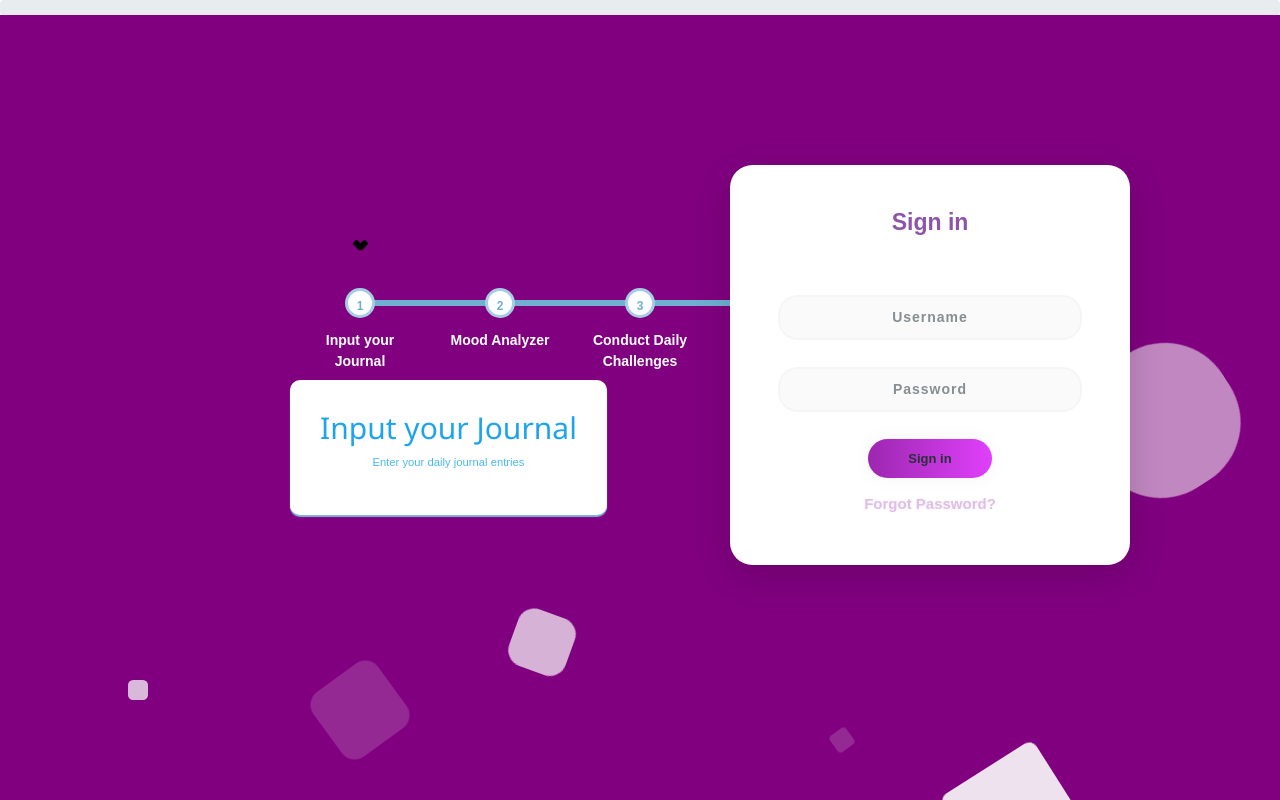
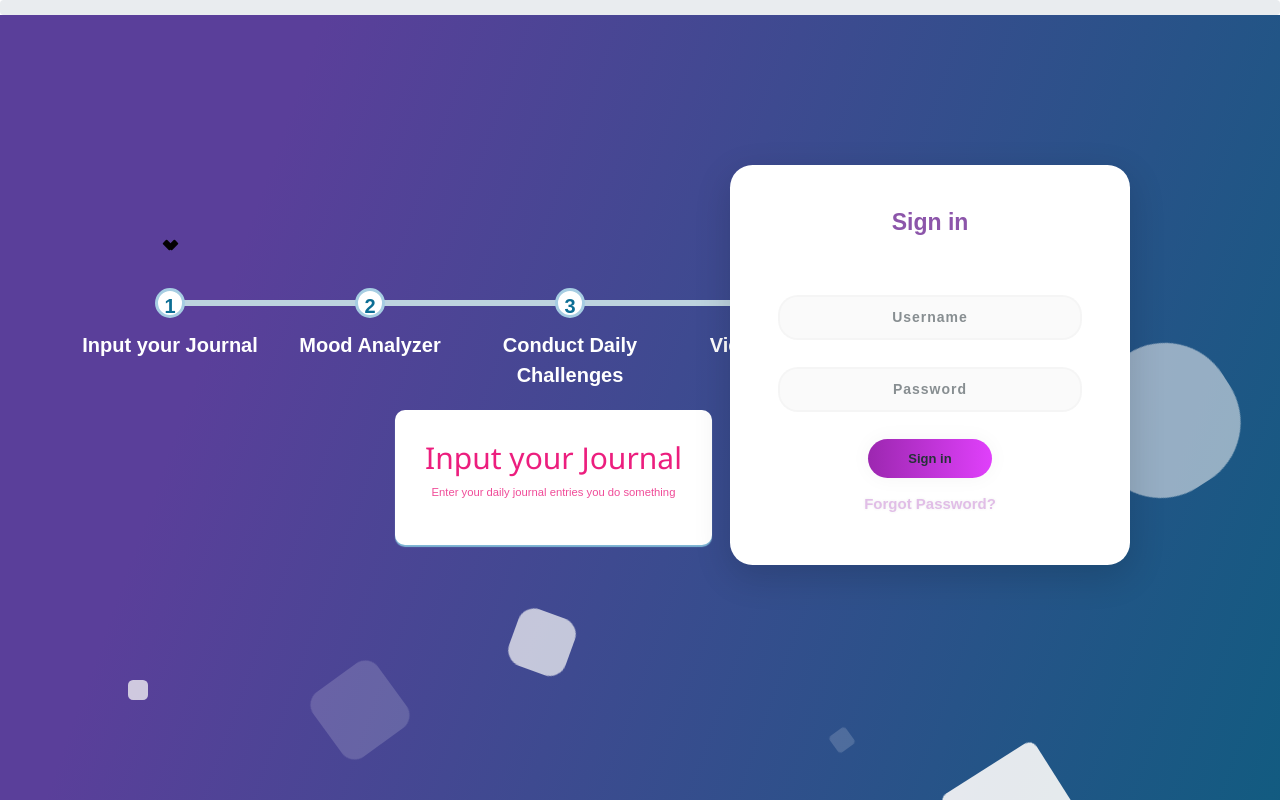
Before and after one commit to shivangna/U-Because-You-Matter, a React (Create React App) app in the folder client/: page /login in a window 1280 px wide. Built offline with nearby package versions, Linux system fonts and the light colour scheme; what react-fusioncharts would draw is missing.

Commit message:
commit login scale positioning

```diff
--- a/client/src/App/App.css
+++ b/client/src/App/App.css
@@ -37,7 +37,7 @@ body {
 }
 
 .circles {
-  background-color: purple;
+  background-image: linear-gradient( 109.6deg,  rgb(90, 63, 154) 21%, rgb(11, 94, 126) 108%);
   position: absolute;
   top: 0;
   left: 0;
--- a/client/src/App/pages/login-steps.css
+++ b/client/src/App/pages/login-steps.css
@@ -94,11 +94,11 @@ body .progress_inner__bar, body .progress_inner__bar--set {
 body .progress_inner__step:before {
   width: 30px;
   height: 30px;
-  color: #70afd0;
+  color: rgb(12, 110, 148) ;
   background: white;
   line-height: 30px;
   border: 3px solid #a6cde2;
-  font-size: 12px;
+  font-size: 20px;
   top: 3px;
   border-radius: 100%;
   -webkit-transition: all .4s;
@@ -109,7 +109,7 @@ body .progress_inner__step:before {
 
 body .progress_inner__step {
   width: 20%;
-  font-size: 14px;
+  font-size: 20px;
   padding: 0 10px;
   -webkit-transition: all .4s;
   transition: all .4s;
@@ -134,14 +134,14 @@ body .progress_inner__step:hover:before {
 
 body {
   font-family: "Nunito", sans-serif;
-  color: #1EA4EC;
+  color: rgb(236, 30, 126);
   text-align: center;
   font-weight: 900;
 }
 body .progress_inner {
   height: 200px;
-  width: 700px;
-
+  width: 1000px;
+  margin-left: 70px;
 }
 body .progress_inner #step-5:checked + div {
   width: 80%;
@@ -211,7 +211,7 @@ body .progress_inner__step:nth-of-type(5):before {
 body .progress_inner__bar--set {
   width: 80%;
   top: -6px;
-  background: #70afd0;
+  background: #bdd3df;
   position: relative;
   z-index: -2;
 }
@@ -220,13 +220,12 @@ body .progress_inner__tabs .tab {
   position: absolute;
   top: 40px;
   text-align: center;
-  margin-top: 80px;
+  margin-top: 110px;
+  margin-left: 325px;
   box-shadow: 0px 2px 1px #80b7d5;
   padding: 30px;
   background: white;
   border-radius: 10px;
-  -webkit-transition: all .2s;
-  transition: all .2s;
 }
 body .progress_inner__tabs .tab h1 {
   margin: 0;
@@ -246,47 +245,15 @@ body .progress_inner__status {
   position: absolute;
 }
 body .progress_inner__status div {
+  position: absolute;
   opacity: 0;
   -webkit-transition: all 600ms cubic-bezier(0.915, 0.015, 0.3, 1.005);
   transition: all 600ms cubic-bezier(0.915, 0.015, 0.3, 1.005);
   -webkit-transition-delay: 300ms;
           transition-delay: 300ms;
+
 }
-body .progress_inner__status div {
-  position: absolute;
-}
-body .progress_inner__status .box_base {
-  background: -webkit-repeating-linear-gradient(45deg, #986c5d, #986c5d 2px, #775144 2px, #775144 4px);
-  background: repeating-linear-gradient(45deg, #986c5d, #986c5d 2px, #775144 2px, #775144 4px);
-  width: 36px;
-  height: 40px;
-  z-index: 1;
-  border-radius: 1px;
-}
-body .progress_inner__status .box_lid {
-  width: 40px;
-  height: 13.33333px;
-  background: #775144;
-  z-index: 2;
-  border-radius: 1px;
-  top: 0;
-}
-body .progress_inner__status .box_item {
-  width: 20px;
-  height: 20px;
-  background: #be69d2;
-  z-index: 0;
-  border-radius: 4px;
-  -webkit-transform: rotate(45deg);
-          transform: rotate(45deg);
-}
-body .progress_inner__status .box_ribbon {
-  width: 10px;
-  height: 42px;
-  background: #1a1818;
-  z-index: 4;
-  border-radius: 1px;
-}
+
 body .progress_inner__status .box_bow__left, body .progress_inner__status .box_bow__right {
   width: 6px;
   height: 10px;
--- a/client/src/App/pages/login-steps.js
+++ b/client/src/App/pages/login-steps.js
@@ -33,11 +33,11 @@ class LoginSteps extends Component {
             <div className="progress_inner__tabs">
               <div className="tab tab-0">
                 <h2>Input your Journal</h2>
-                <p> Enter your daily journal entries </p>
+                <p> Enter your daily journal entries you do something </p>
               </div>
               <div className="tab tab-1">
                 <h2>Mood Analyzer</h2>
-                <p> API will analyze your emotions </p>
+                <p> API will analyze your emotions you do and something you do </p>
               </div>
               <div className="tab tab-2">
                 <h2>Conduct Daily Challenges </h2>
@@ -45,7 +45,7 @@ class LoginSteps extends Component {
               </div>
               <div className="tab tab-3">
                 <h2> View Visuals</h2>
-                <p> Something </p>
+                <p> Something you do then something you do then something you do </p>
               </div>
               <div className="tab tab-4">
                 <h2> Personalize your own space </h2>
```
